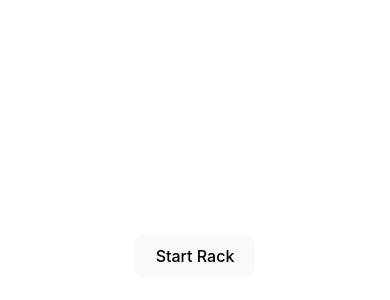
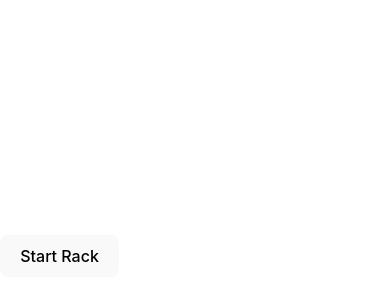
Before and after one commit to syeo66/audio-synth-test, a React (Vite) app: page / in a window 390 px wide. Shown: the part 166-466 px from the top of the page. Built offline with nearby package versions, Linux system fonts and the light colour scheme.

Commit message:
Improve mobile layout

```diff
--- a/src/components/Case/Case.tsx
+++ b/src/components/Case/Case.tsx
@@ -51,11 +51,15 @@ const Case: React.FC<PropsWithChildren> = ({ children }) => {
 }
 
 const CaseWrapper = styled.div`
-  min-width: 100%;
   padding: 0;
   margin: 0;
   display: flex;
-  justify-content: center;
+  width: 100%;
+  overflow: auto;
+  box-sizing: border-box;
+  @media screen and (min-width: 820px) {
+    justify-content: center;
+  }
 `
 
 export default Case
--- a/src/components/Knob.tsx
+++ b/src/components/Knob.tsx
@@ -1,4 +1,4 @@
-import React, { MouseEventHandler, useCallback, useEffect, useRef, useState, WheelEventHandler } from 'react'
+import React, { useCallback, useEffect, useRef, useState, WheelEventHandler } from 'react'
 import styled from 'styled-components'
 
 interface KnobProps {
@@ -47,7 +47,7 @@ const Knob: React.FC<KnobProps> = ({ label, onChange, value: inputValue, step, m
     document.removeEventListener('mouseup', handleMouseUp)
   }, [handleDrag])
 
-  const handleMouseDown = useCallback<MouseEventHandler<HTMLDivElement>>(() => {
+  const handleMouseDown = useCallback(() => {
     document.addEventListener('mousemove', handleDrag)
     document.addEventListener('mouseup', handleMouseUp)
   }, [handleDrag, handleMouseUp])
@@ -75,7 +75,7 @@ const Knob: React.FC<KnobProps> = ({ label, onChange, value: inputValue, step, m
   const position = (value - min) / (max - min)
 
   return (
-    <KnobWrapper onWheel={handleMouseWheel} onMouseDown={handleMouseDown}>
+    <KnobWrapper onWheel={handleMouseWheel} onMouseDown={handleMouseDown} onTouchStart={handleMouseDown}>
       {displayValue !== null && <KnobValue>{displayValue}</KnobValue>}
       <KnobMain position={position} />
       <KnobLabel>{label}</KnobLabel>
--- a/src/index.css
+++ b/src/index.css
@@ -23,6 +23,11 @@
   -webkit-font-smoothing: antialiased;
   -moz-osx-font-smoothing: grayscale;
   -webkit-text-size-adjust: 100%;
+}
+
+#root {
+  width: 100%;
+  box-sizing: border-box;
 }
 
 a {
```
